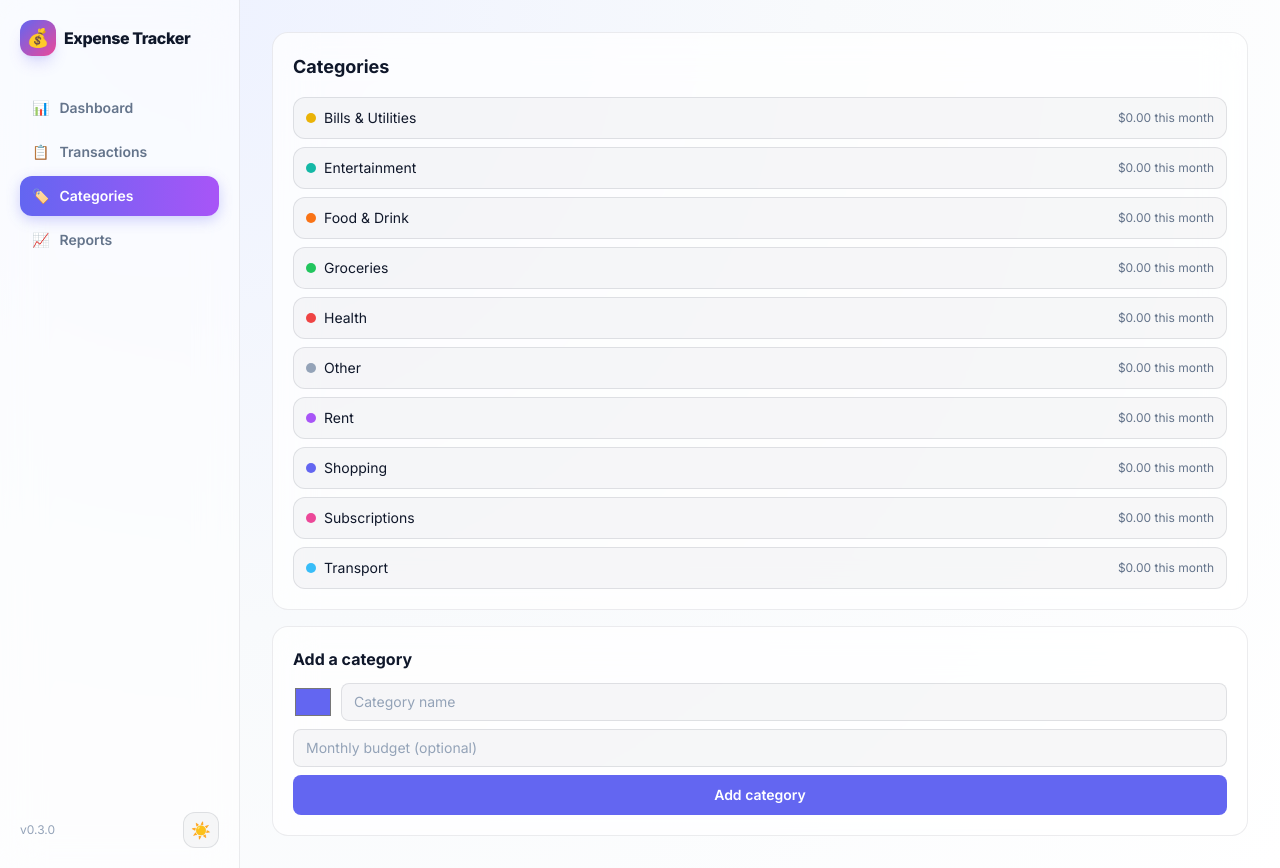
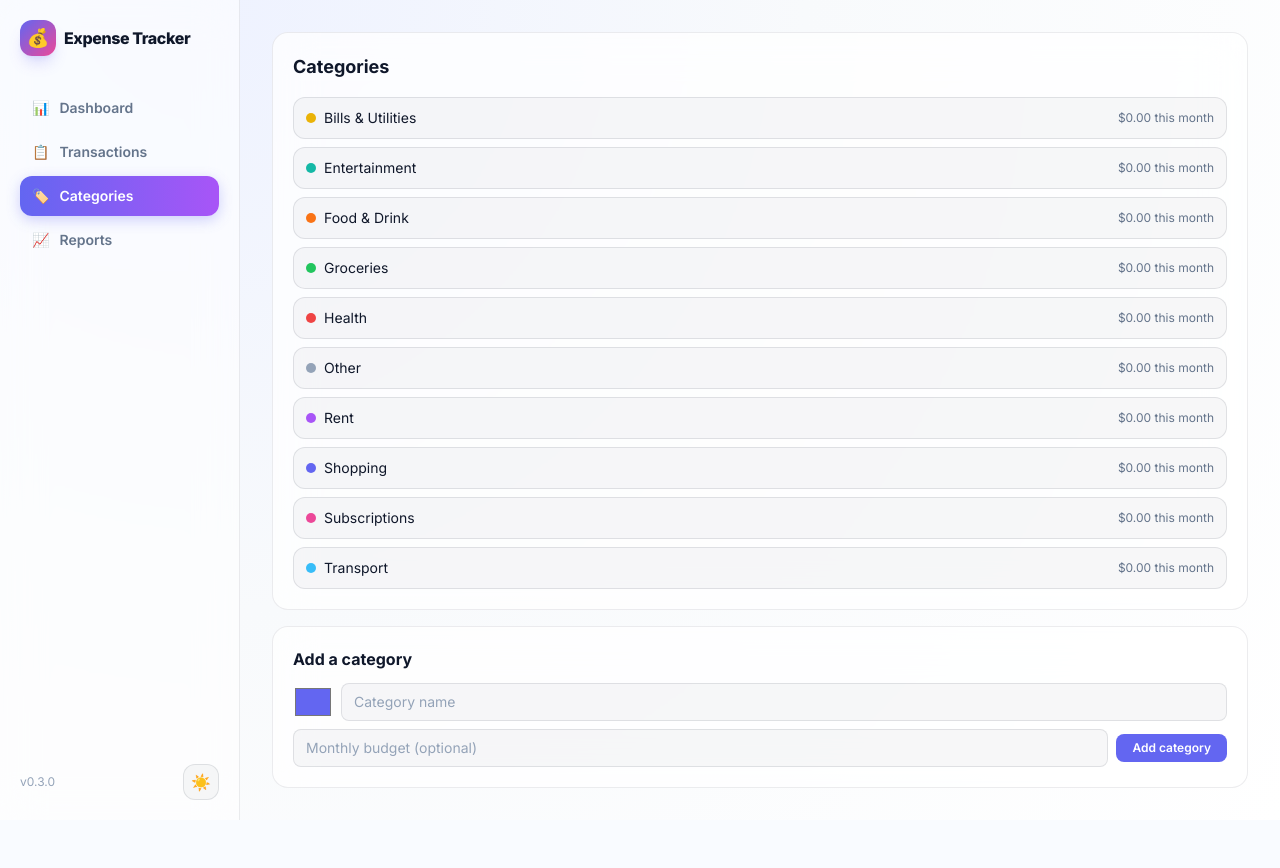
Before and after one commit to chhunlay/expense-tracker, a Flask app: page /categories in a window 1280 px wide. After the commit the page ends 820 px from the top, so only its background shows below. Run offline with Flask 3, Linux system fonts and the light colour scheme; data comes from the database, SQL or seed files in the repository; data that the repository does not hold is empty; some libraries are stand-ins or nearby versions.

Commit message:
style: shrink 'Add category' button to match Save/Delete sizing
Was a full-width bar below the budget input; now a small button sitting
next to it. Verified the add-category POST still works end to end.

```diff
--- a/templates/categories.html
+++ b/templates/categories.html
@@ -53,10 +53,10 @@
         <input type="hidden" name="action" value="add">
         <input type="color" name="color" value="#6366f1" class="w-10 h-9 rounded-lg border-0 bg-transparent">
         <input type="text" name="name" placeholder="Category name" required class="input py-2 px-3 rounded-lg text-sm">
-        <div class="col-span-2">
+        <div class="col-span-2 flex items-center gap-2">
             <input type="number" step="0.01" min="0" name="budget_limit" placeholder="Monthly budget (optional)"
-                   class="input w-full py-2 px-3 rounded-lg text-sm mb-2">
-            <button type="submit" class="action-btn w-full bg-indigo-500 hover:bg-indigo-400 text-white font-semibold py-2.5 rounded-lg text-sm">
+                   class="input flex-1 py-2 px-3 rounded-lg text-sm">
+            <button type="submit" class="action-btn flex-shrink-0 bg-indigo-500 hover:bg-indigo-400 text-white font-semibold px-4 py-1.5 rounded-lg text-xs">
                 Add category
             </button>
         </div>
```
